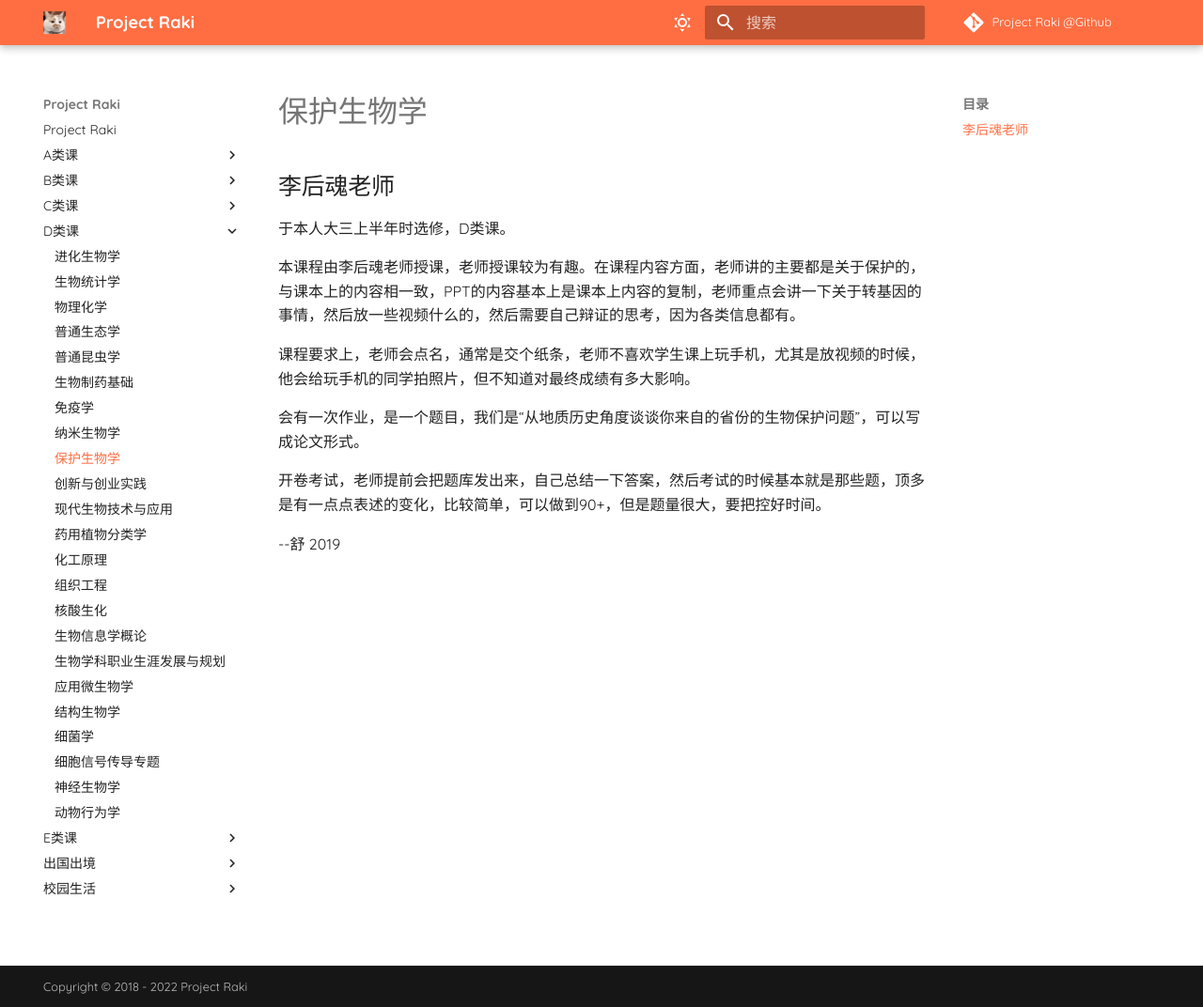
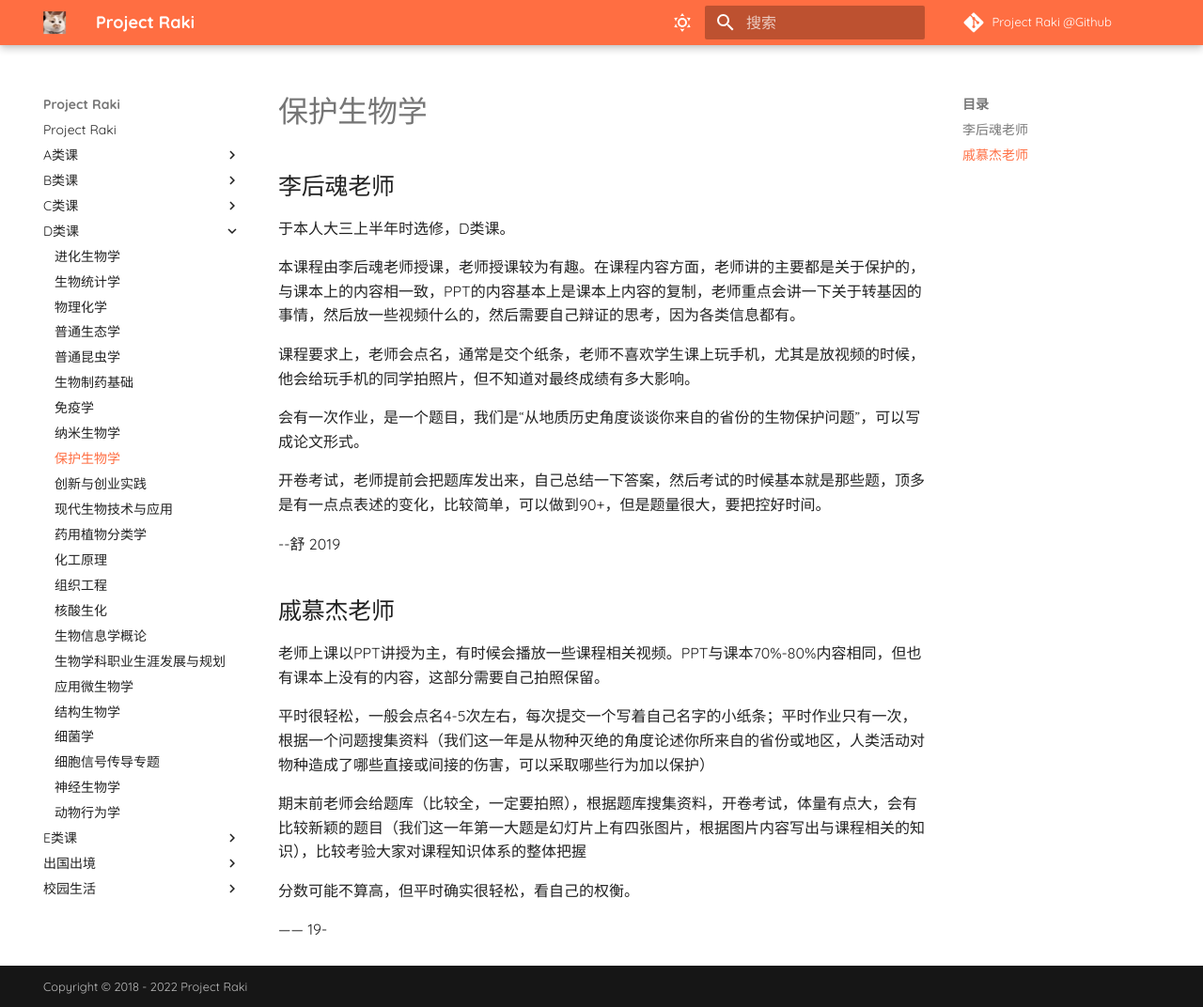
Before and after one commit to Shall-We-Dance/ProjectRaki, an MkDocs documentation site: the page built from docs/D类课/17.保护生物学.md, in a window 1280 px wide and 1072 px high. Shown: the whole window at 94% size. Built offline with MkDocs 1.6.1 and Material for MkDocs 9.7.7, drawn with Linux system fonts in a browser that asks for light colours; comment, search, counter and statistics services are not loaded.

Commit message:
Update 17.保护生物学.md

```diff
--- a/docs/D类课/17.保护生物学.md
+++ b/docs/D类课/17.保护生物学.md
@@ -13,3 +13,15 @@
 开卷考试，老师提前会把题库发出来，自己总结一下答案，然后考试的时候基本就是那些题，顶多是有一点点表述的变化，比较简单，可以做到90+，但是题量很大，要把控好时间。
 
 --舒 2019
+
+## 戚慕杰老师
+
+老师上课以PPT讲授为主，有时候会播放一些课程相关视频。PPT与课本70%-80%内容相同，但也有课本上没有的内容，这部分需要自己拍照保留。
+
+平时很轻松，一般会点名4-5次左右，每次提交一个写着自己名字的小纸条；平时作业只有一次，根据一个问题搜集资料（我们这一年是从物种灭绝的角度论述你所来自的省份或地区，人类活动对物种造成了哪些直接或间接的伤害，可以采取哪些行为加以保护）
+
+期末前老师会给题库（比较全，一定要拍照），根据题库搜集资料，开卷考试，体量有点大，会有比较新颖的题目（我们这一年第一大题是幻灯片上有四张图片，根据图片内容写出与课程相关的知识），比较考验大家对课程知识体系的整体把握
+
+分数可能不算高，但平时确实很轻松，看自己的权衡。
+
+—— 19-
```
